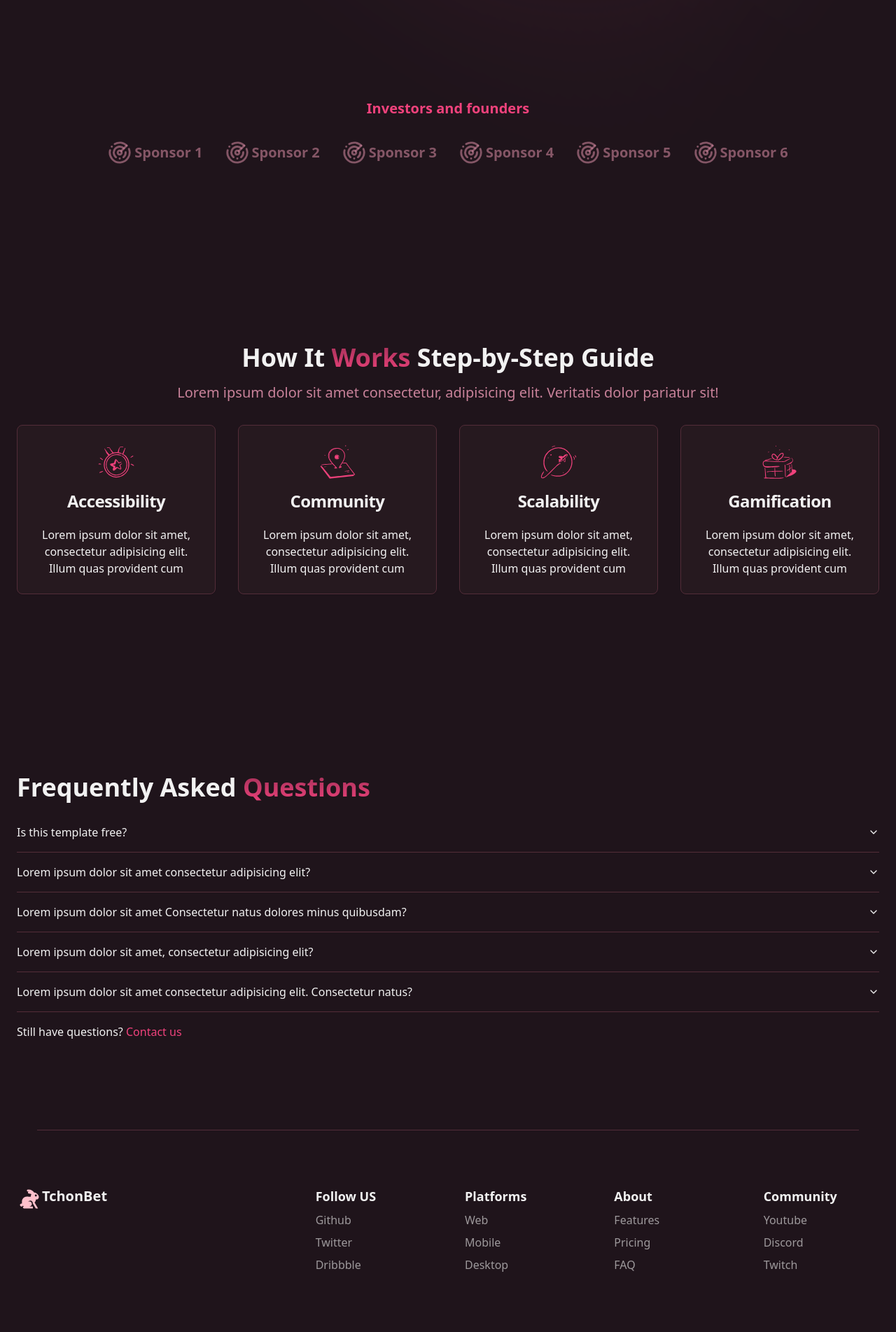
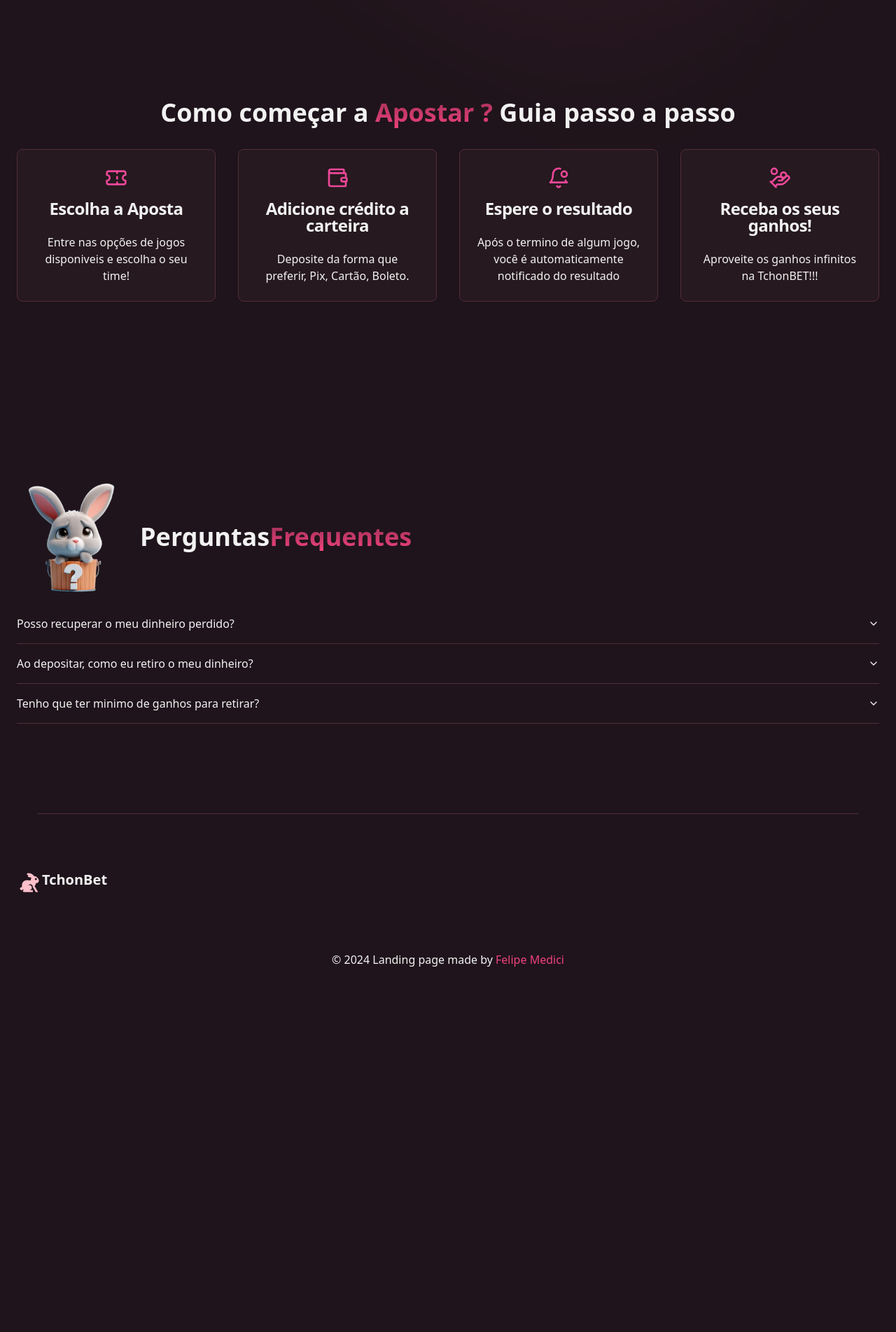
Before and after one commit to joaoPAndrade/TchonBet-Front, a React (Vite) app: page / in a window 1280 px wide. Shown: the part 800-2703 px from the top of the page at 70% size. After the commit the page ends 2239 px from the top, so only its background shows below. Built offline with nearby package versions, Linux system fonts and the light colour scheme.

Commit message:
refactor: replace Hero component with MainText and update related styles

```diff
--- a/src/components/FAQ.tsx
+++ b/src/components/FAQ.tsx
@@ -4,6 +4,7 @@ import {
   AccordionItem,
   AccordionTrigger,
 } from "@/components/ui/accordion";
+import tchonBet from "./images/tchonBetDuvida.png";
 
 interface FAQProps {
   question: string;
@@ -13,34 +14,22 @@ interface FAQProps {
 
 const FAQList: FAQProps[] = [
   {
-    question: "Is this template free?",
-    answer: "Yes. It is a free ChadcnUI template.",
+    question: "Posso recuperar o meu dinheiro perdido?",
+    answer: "Não. Ele fica pra plataforma",
     value: "item-1",
   },
   {
-    question: "Lorem ipsum dolor sit amet consectetur adipisicing elit?",
+    question: "Ao depositar, como eu retiro o meu dinheiro?",
     answer:
-      "Lorem ipsum dolor sit amet, consectetur adipisicing elit. Sint labore quidem quam? Consectetur sapiente iste rerum reiciendis animi nihil nostrum sit quo, modi quod.",
+      "Apenas presencialmente, mediante a apresentação de identificação.",
     value: "item-2",
   },
   {
     question:
-      "Lorem ipsum dolor sit amet  Consectetur natus dolores minus quibusdam?",
+      "Tenho que ter minimo de ganhos para retirar?",
     answer:
-      "Lorem ipsum dolor sit amet consectetur, adipisicing elit. Labore qui nostrum reiciendis veritatis necessitatibus maxime quis ipsa vitae cumque quo?",
+      "Sim, pelo menos deve ser ganho 2x o valor do 1° depósito.",
     value: "item-3",
-  },
-  {
-    question: "Lorem ipsum dolor sit amet, consectetur adipisicing elit?",
-    answer: "Lorem ipsum dolor sit amet consectetur, adipisicing elit.",
-    value: "item-4",
-  },
-  {
-    question:
-      "Lorem ipsum dolor sit amet consectetur adipisicing elit. Consectetur natus?",
-    answer:
-      "Lorem ipsum dolor sit amet, consectetur adipisicing elit. Sint labore quidem quam? Consectetur sapiente iste rerum reiciendis animi nihil nostrum sit quo, modi quod.",
-    value: "item-5",
   },
 ];
 
@@ -50,12 +39,18 @@ export const FAQ = () => {
       id="faq"
       className="container py-24 sm:py-32"
     >
-      <h2 className="text-3xl md:text-4xl font-bold mb-4">
-        Frequently Asked{" "}
+      <h2 className="flex items-center text-3xl md:text-4xl font-bold mb-4">
+        <img
+          src={tchonBet}
+          alt="Tchon Bet"
+          className="w-40 h-30 object-cover rounded-l-xl mr-4"
+        />
+        Perguntas{" "}
         <span className="bg-gradient-to-b from-primary/60 to-primary text-transparent bg-clip-text">
-          Questions
+          Frequentes
         </span>
       </h2>
+
 
       <Accordion
         type="single"
@@ -75,17 +70,6 @@ export const FAQ = () => {
           </AccordionItem>
         ))}
       </Accordion>
-
-      <h3 className="font-medium mt-4">
-        Still have questions?{" "}
-        <a
-          rel="noreferrer noopener"
-          href="#"
-          className="text-primary transition-all border-primary hover:border-b-2"
-        >
-          Contact us
-        </a>
-      </h3>
     </section>
   );
 };
--- a/src/components/Footer.tsx
+++ b/src/components/Footer.tsx
@@ -18,138 +18,6 @@ export const Footer = () => {
             TchonBet
           </a>
         </div>
-
-        <div className="flex flex-col gap-2">
-          <h3 className="font-bold text-lg">Follow US</h3>
-          <div>
-            <a
-              rel="noreferrer noopener"
-              href="#"
-              className="opacity-60 hover:opacity-100"
-            >
-              Github
-            </a>
-          </div>
-
-          <div>
-            <a
-              rel="noreferrer noopener"
-              href="#"
-              className="opacity-60 hover:opacity-100"
-            >
-              Twitter
-            </a>
-          </div>
-
-          <div>
-            <a
-              rel="noreferrer noopener"
-              href="#"
-              className="opacity-60 hover:opacity-100"
-            >
-              Dribbble
-            </a>
-          </div>
-        </div>
-
-        <div className="flex flex-col gap-2">
-          <h3 className="font-bold text-lg">Platforms</h3>
-          <div>
-            <a
-              rel="noreferrer noopener"
-              href="#"
-              className="opacity-60 hover:opacity-100"
-            >
-              Web
-            </a>
-          </div>
-
-          <div>
-            <a
-              rel="noreferrer noopener"
-              href="#"
-              className="opacity-60 hover:opacity-100"
-            >
-              Mobile
-            </a>
-          </div>
-
-          <div>
-            <a
-              rel="noreferrer noopener"
-              href="#"
-              className="opacity-60 hover:opacity-100"
-            >
-              Desktop
-            </a>
-          </div>
-        </div>
-
-        <div className="flex flex-col gap-2">
-          <h3 className="font-bold text-lg">About</h3>
-          <div>
-            <a
-              rel="noreferrer noopener"
-              href="#"
-              className="opacity-60 hover:opacity-100"
-            >
-              Features
-            </a>
-          </div>
-
-          <div>
-            <a
-              rel="noreferrer noopener"
-              href="#"
-              className="opacity-60 hover:opacity-100"
-            >
-              Pricing
-            </a>
-          </div>
-
-          <div>
-            <a
-              rel="noreferrer noopener"
-              href="#"
-              className="opacity-60 hover:opacity-100"
-            >
-              FAQ
-            </a>
-          </div>
-        </div>
-
-        <div className="flex flex-col gap-2">
-          <h3 className="font-bold text-lg">Community</h3>
-          <div>
-            <a
-              rel="noreferrer noopener"
-              href="#"
-              className="opacity-60 hover:opacity-100"
-            >
-              Youtube
-            </a>
-          </div>
-
-          <div>
-            <a
-              rel="noreferrer noopener"
-              href="#"
-              className="opacity-60 hover:opacity-100"
-            >
-              Discord
-            </a>
-          </div>
-
-          <div>
-            <a
-              rel="noreferrer noopener"
-              href="#"
-              className="opacity-60 hover:opacity-100"
-            >
-              Twitch
-            </a>
-          </div>
-        </div>
       </section>
 
       <section className="container pb-14 text-center">
@@ -158,7 +26,7 @@ export const Footer = () => {
           <a
             rel="noreferrer noopener"
             target="_blank"
-            href="https://www.linkedin.com/in/leopoldo-miranda/"
+            href="https://github.com/femedici"
             className="text-primary transition-all border-primary hover:border-b-2"
           >
             Felipe Medici
--- a/src/components/HowItWorks.tsx
+++ b/src/components/HowItWorks.tsx
@@ -1,5 +1,6 @@
 import { Card, CardContent, CardHeader, CardTitle } from "./ui/card";
 import { MedalIcon, MapIcon, PlaneIcon, GiftIcon } from "../components/Icons";
+import { Ticket, Wallet, BellDot, HandCoins } from "lucide-react";
 
 interface FeatureProps {
   icon: JSX.Element;
@@ -9,28 +10,28 @@ interface FeatureProps {
 
 const features: FeatureProps[] = [
   {
-    icon: <MedalIcon />,
-    title: "Accessibility",
+    icon: <Ticket  className="text-pink-500 size-8" />,
+    title: "Escolha a Aposta",
     description:
-      "Lorem ipsum dolor sit amet, consectetur adipisicing elit. Illum quas provident cum",
+      "Entre nas opções de jogos disponiveis e escolha o seu time!",
   },
   {
-    icon: <MapIcon />,
-    title: "Community",
+    icon: <Wallet className="text-pink-500 size-8"  />,
+    title: "Adicione crédito a carteira",
     description:
-      "Lorem ipsum dolor sit amet, consectetur adipisicing elit. Illum quas provident cum",
+      "Deposite da forma que preferir, Pix, Cartão, Boleto.",
   },
   {
-    icon: <PlaneIcon />,
-    title: "Scalability",
+    icon: <BellDot className="text-pink-500 size-8"  />,
+    title: "Espere o resultado",
     description:
-      "Lorem ipsum dolor sit amet, consectetur adipisicing elit. Illum quas provident cum",
+      "Após o termino de algum jogo, você é automaticamente notificado do resultado",
   },
   {
-    icon: <GiftIcon />,
-    title: "Gamification",
+    icon: <HandCoins className="text-pink-500 size-8"  />,
+    title: "Receba os seus ganhos!",
     description:
-      "Lorem ipsum dolor sit amet, consectetur adipisicing elit. Illum quas provident cum",
+      "Aproveite os ganhos infinitos na TchonBET!!!",
   },
 ];
 
@@ -41,16 +42,13 @@ export const HowItWorks = () => {
       className="container text-center py-24 sm:py-32"
     >
       <h2 className="text-3xl md:text-4xl font-bold ">
-        How It{" "}
+        Como começar a {" "}
         <span className="bg-gradient-to-b from-primary/60 to-primary text-transparent bg-clip-text">
-          Works{" "}
+          Apostar ?{" "}
         </span>
-        Step-by-Step Guide
+        Guia passo a passo
       </h2>
-      <p className="md:w-3/4 mx-auto mt-4 mb-8 text-xl text-muted-foreground">
-        Lorem ipsum dolor sit amet consectetur, adipisicing elit. Veritatis
-        dolor pariatur sit!
-      </p>
+      <p className="md:w-3/4 mx-auto mt-4 mb-8 text-xl text-muted-foreground"></p>
 
       <div className="grid grid-cols-1 md:grid-cols-2 lg:grid-cols-4 gap-8">
         {features.map(({ icon, title, description }: FeatureProps) => (
--- a/src/components/HeroCards.tsx
+++ b/src/components/MainCard.tsx
@@ -11,7 +11,7 @@ import {
 import { Check } from "lucide-react";
 import tchonBet from "./images/tchonBet.png";
 
-export const HeroCards = () => {
+export const MainCard = () => {
   return (
     <div className="hidden lg:flex flex-row flex-wrap gap-8 relative w-[800px] h-[500px]">
       {/* Pricing */}
--- a/src/components/Navbar.tsx
+++ b/src/components/Navbar.tsx
@@ -18,55 +18,88 @@ import { Menu } from "lucide-react";
 import { ModeToggle } from "./mode-toggle";
 import Icon from "@mdi/react";
 import { mdiRabbit } from "@mdi/js";
+import { Wallet } from "lucide-react";
 
-interface RouteProps {
-  href: string;
-  label: string;
+interface NavbarProps {
+  onOpenLogin: () => void;
 }
 
-export const Navbar = () => {
+export const Navbar = ({ onOpenLogin }: NavbarProps) => {
   const [isOpen, setIsOpen] = useState<boolean>(false);
+
   return (
     <header className="sticky border-b-[1px] top-0 z-40 w-full bg-white dark:border-b-slate-700 dark:bg-background">
       <NavigationMenu className="mx-auto">
-        <NavigationMenuList className="container h-14 px-4 w-screen flex justify-between ">
-          <NavigationMenuItem className="font-bold flex">
+        <NavigationMenuList className="container h-14 px-4 w-screen flex justify-between items-center">
+          {/* Logo à esquerda */}
+          <NavigationMenuItem className="font-bold">
             <a
               rel="noreferrer noopener"
               href="/"
-              className="ml-2 font-bold text-xl flex"
+              className="ml-2 font-bold text-xl flex items-center"
             >
               <Icon path={mdiRabbit} size={1.5} color="pink" />
               TchonBet
             </a>
           </NavigationMenuItem>
 
-          {/* mobile */}
+          {/* Itens de navegação centralizados */}
+          <div className="hidden md:flex gap-8 text-lg font-medium">
+            <a href="/apostar" className="hover:underline">Apostar</a>
+            <a href="/minhas-apostas" className="hover:underline">Minhas Apostas</a>
+            <a href="/perfil" className="hover:underline">Perfil</a>
+          </div>
+
+
+          {/* Botões à direita */}
+          <div className="hidden md:flex gap-4 items-center">
+            <a
+              rel="noreferrer noopener"
+              target="_blank"
+              className={`w-[110px] border ${buttonVariants({
+                variant: "secondary",
+              })}`}
+            >
+              <Wallet className="mr-2 w-5 h-5" />
+              Carteira
+            </a>
+
+            <button
+              onClick={onOpenLogin}
+              className={`border px-4 py-2 rounded-md ${buttonVariants({
+                variant: "default",
+              })}`}
+            >
+              Login
+            </button>
+
+            <ModeToggle />
+          </div>
+
+          {/* Mobile Menu */}
           <span className="flex md:hidden">
             <ModeToggle />
 
-            <Sheet
-              open={isOpen}
-              onOpenChange={setIsOpen}
-            >
+            <Sheet open={isOpen} onOpenChange={setIsOpen}>
               <SheetTrigger className="px-2">
-                <Menu
-                  className="flex md:hidden h-5 w-5"
-                  onClick={() => setIsOpen(true)}
-                >
+                <Menu className="flex md:hidden h-5 w-5">
                   <span className="sr-only">Menu Icon</span>
                 </Menu>
               </SheetTrigger>
 
-              <SheetContent side={"left"}>
+              <SheetContent side="left">
                 <SheetHeader>
-                  <SheetTitle className="font-bold text-xl">
+                  <SheetTitle className="font-bold text-xl flex items-center">
                     <Icon path={mdiRabbit} size={1.5} color="pink" />
                     TchonBet
-
                   </SheetTitle>
                 </SheetHeader>
-                <nav className="flex flex-col justify-center items-center gap-2 mt-4">
+
+                <nav className="flex flex-col justify-center items-center gap-4 mt-4">
+                  <a href="/apostar" className="text-lg font-medium">Apostar</a>
+                  <a href="/minhas-apostas" className="text-lg font-medium">Minhas Apostas</a>
+                  <a href="/perfil" className="text-lg font-medium">Perfil</a>
+
                   <a
                     rel="noreferrer noopener"
                     href="https://github.com/joaoPAndrade/TchonBet-Front"
@@ -75,27 +108,22 @@ export const Navbar = () => {
                       variant: "secondary",
                     })}`}
                   >
-                    <GitHubLogoIcon className="mr-2 w-5 h-5" />
+                    <Wallet className="mr-2 w-5 h-5" />
                     Github
                   </a>
+
+                  <button
+                    onClick={onOpenLogin}
+                    className={`border px-4 py-2 rounded-md w-full ${buttonVariants({
+                      variant: "default",
+                    })}`}
+                  >
+                    Login
+                  </button>
                 </nav>
               </SheetContent>
             </Sheet>
           </span>
-
-          <div className="hidden md:flex gap-2">
-            <a
-              rel="noreferrer noopener"
-              href="https://github.com/joaoPAndrade/TchonBet-Front"
-              target="_blank"
-              className={`border ${buttonVariants({ variant: "secondary" })}`}
-            >
-              <GitHubLogoIcon className="mr-2 w-5 h-5" />
-              Github
-            </a>
-
-            <ModeToggle />
-          </div>
         </NavigationMenuList>
       </NavigationMenu>
     </header>
--- a/src/components/Sponsors.tsx
+++ /dev/null
@@ -1,58 +0,0 @@
-import { Radar } from "lucide-react";
-
-interface SponsorProps {
-  icon: JSX.Element;
-  name: string;
-}
-
-const sponsors: SponsorProps[] = [
-  {
-    icon: <Radar size={34} />,
-    name: "Sponsor 1",
-  },
-  {
-    icon: <Radar size={34} />,
-    name: "Sponsor 2",
-  },
-  {
-    icon: <Radar size={34} />,
-    name: "Sponsor 3",
-  },
-  {
-    icon: <Radar size={34} />,
-    name: "Sponsor 4",
-  },
-  {
-    icon: <Radar size={34} />,
-    name: "Sponsor 5",
-  },
-  {
-    icon: <Radar size={34} />,
-    name: "Sponsor 6",
-  },
-];
-
-export const Sponsors = () => {
-  return (
-    <section
-      id="sponsors"
-      className="container pt-24 sm:py-32"
-    >
-      <h2 className="text-center text-md lg:text-xl font-bold mb-8 text-primary">
-        Investors and founders
-      </h2>
-
-      <div className="flex flex-wrap justify-center items-center gap-4 md:gap-8">
-        {sponsors.map(({ icon, name }: SponsorProps) => (
-          <div
-            key={name}
-            className="flex items-center gap-1 text-muted-foreground/60"
-          >
-            <span>{icon}</span>
-            <h3 className="text-xl  font-bold">{name}</h3>
-          </div>
-        ))}
-      </div>
-    </section>
-  );
-};
--- a/src/index.css
+++ b/src/index.css
@@ -2,7 +2,7 @@ html {
   scroll-behavior: smooth;
 }
 
-/* HeroCards background shadow */
+/* MainCard background shadow */
 .shadow {
   position: absolute;
   background: hsl(var(--primary) / 0%);
--- /dev/null
+++ b/src/pages/auth/AuthDrawer.tsx
@@ -0,0 +1,54 @@
+import { useState } from "react";
+import {
+  Sheet,
+  SheetContent,
+  SheetHeader,
+  SheetTitle,
+} from "@/components/ui/sheet";
+import { Input } from "@/components/ui/input";
+import { Button } from "@/components/ui/button";
+import tchonBet from "@/components/images/tchonBetDinheiro.png";
+
+interface AuthDrawerProps {
+  isOpen: boolean;
+  onClose: () => void;
+}
+
+export const AuthDrawer = ({ isOpen, onClose }: AuthDrawerProps) => {
+  const [isRegister, setIsRegister] = useState(false);
+
+  return (
+    <Sheet open={isOpen} onOpenChange={onClose}>
+      <SheetContent side="right">
+        <img
+          src={tchonBet}
+          alt="Tchon Bet"
+          className="w-80 h-65 object-cover rounded-l-xl"
+        />
+        <SheetHeader>
+          <SheetTitle>{isRegister ? "Cadastro" : "Login"}</SheetTitle>
+        </SheetHeader>
+
+        <div className="mt-4 space-y-3">
+          {isRegister && <Input placeholder="Nome" />}
+          <Input placeholder="Email" />
+          {isRegister && <Input placeholder="CPF" />}
+          {isRegister && <Input placeholder="CEP" />}
+          <Input placeholder="Senha" type="password" />
+          {isRegister && <Input placeholder="Confirme a senha" type="password" />}
+
+          <Button className="w-full mt-2">
+            {isRegister ? "Cadastrar" : "Entrar"}
+          </Button>
+
+          <button
+            className="text-sm text-blue-500 w-full"
+            onClick={() => setIsRegister(!isRegister)}
+          >
+            {isRegister ? "Já tem uma conta? Faça login" : "Criar uma conta"}
+          </button>
+        </div>
+      </SheetContent>
+    </Sheet>
+  );
+};
--- a/src/pages/home/Home.tsx
+++ b/src/pages/home/Home.tsx
@@ -1,23 +1,26 @@
+import { useState } from "react";
 import { FAQ } from "../../components/FAQ";
 import { Footer } from "../../components/Footer";
-import { Hero } from "../../components/Hero";
+import { MainText } from "../../components/MainText";
 import { HowItWorks } from "../../components/HowItWorks";
 import { Navbar } from "../../components/Navbar";
 import { ScrollToTop } from "../../components/ScrollToTop";
-import { Sponsors } from "../../components/Sponsors";
+import { AuthDrawer } from "../auth/AuthDrawer";
 
 export const Home = () => {
+  const [isLoginOpen, setIsLoginOpen] = useState(false);
+
   return (
     <>
-      <Navbar />
-      <Hero />
-      <Sponsors />
+      <Navbar onOpenLogin={() => setIsLoginOpen(true)} />
+      <MainText />
       <HowItWorks />
       <FAQ />
       <Footer />
       <ScrollToTop />
+      <AuthDrawer isOpen={isLoginOpen} onClose={() => setIsLoginOpen(false)} />
     </>
   );
-}
+};
 
 export default Home;
```
Also changed, not shown: src/components/MainText.tsx (renamed from src/components/Hero.tsx, +5 -5 lines), 1 other file (tests, documents, lock files or other folders).
